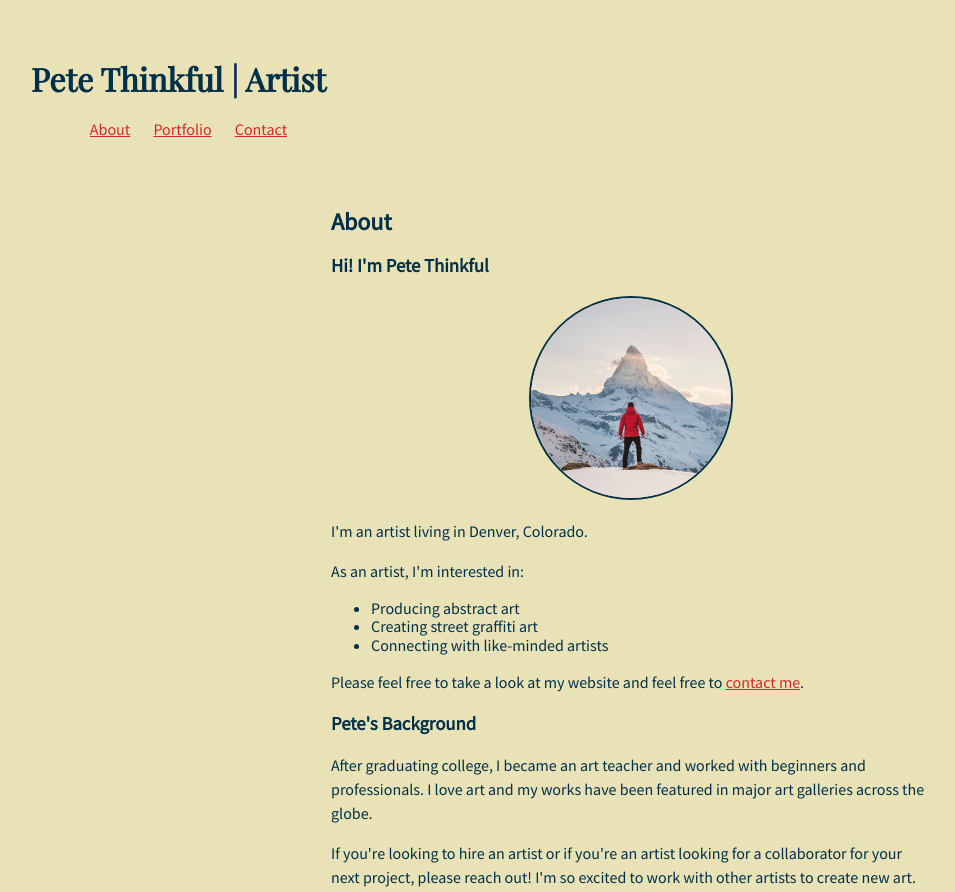
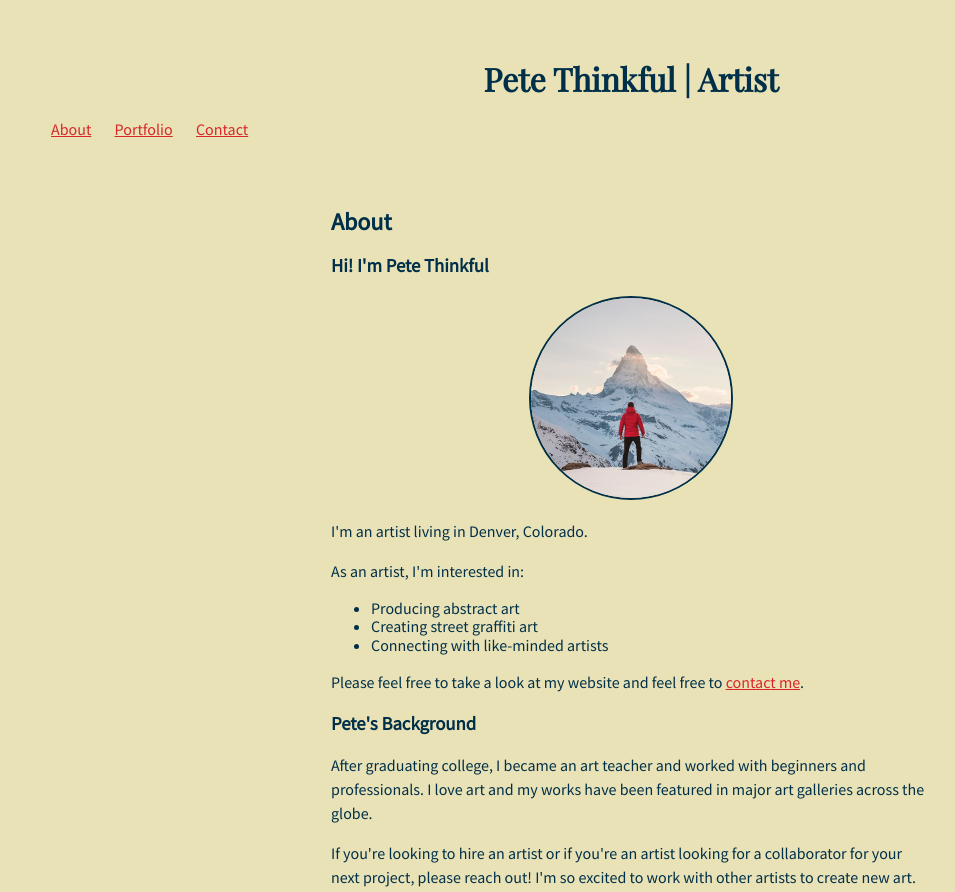
Before and after one commit to nikkialollie13/starter-pete-thinkful-portfolio1, a plain HTML site: page index.html in a window 1280 px wide. Shown: the top 892 px of the page, without its empty margins (9-964 px from the left). Drawn offline with nearby package versions, Linux system fonts and the light colour scheme; files whose address does not match are found by name.

Commit message:
redesign header 3.11

```diff
--- a/style.css
+++ b/style.css
@@ -19,13 +19,13 @@ h3 {
 
  /* Header */
 
-header {
-  display: inline-block;
+.header {
  text-align:center;
 }
 
 
 /* Containers */
+
 div {
   background-color: #eae2b7;
   margin: auto;
@@ -56,8 +56,9 @@ a:hover {
 }
 
 /* Navigation */
-nav a {
-display: inline-block;
+
+.nav a {
+  display: inline-block;
   padding-left: 20px;
 }
 
```
